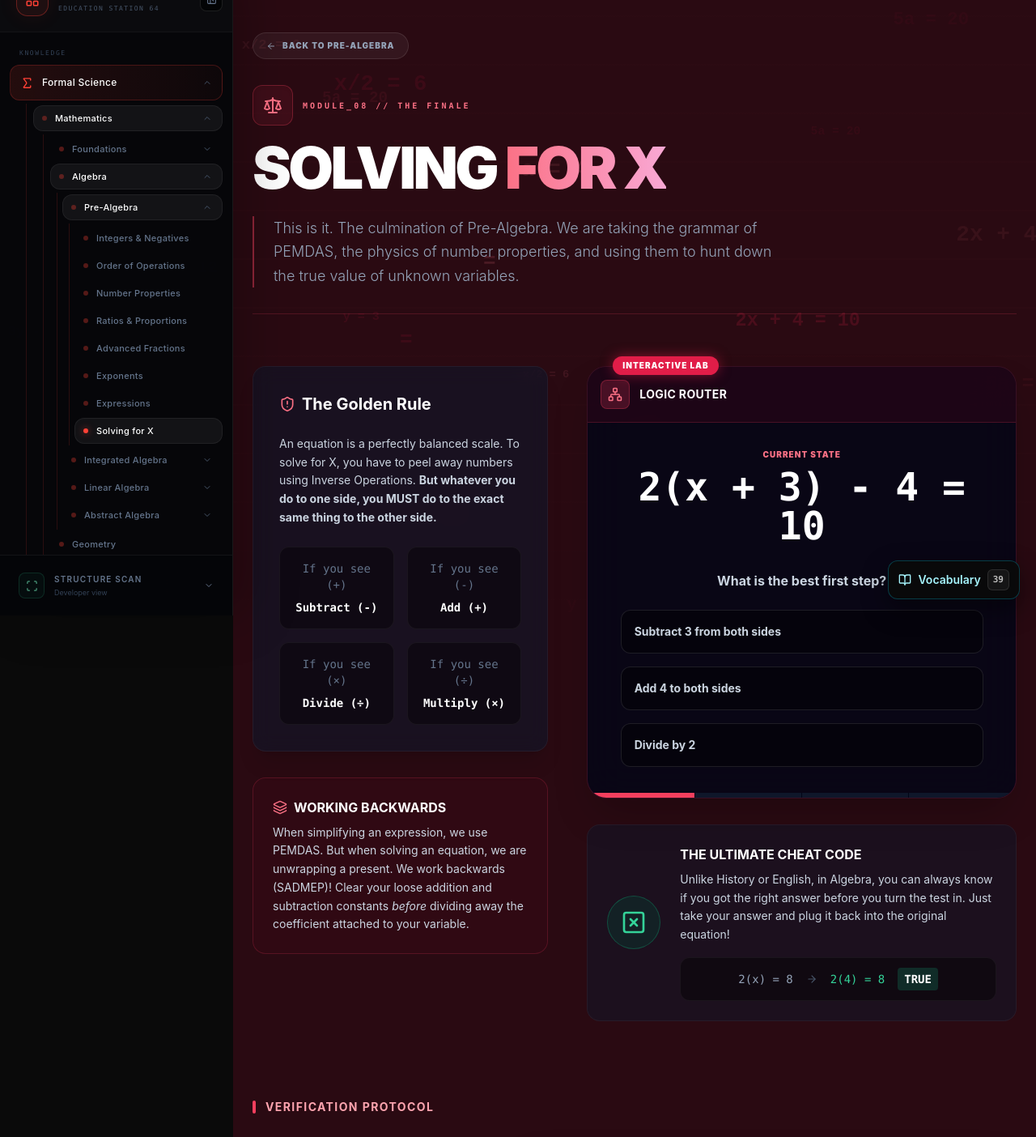
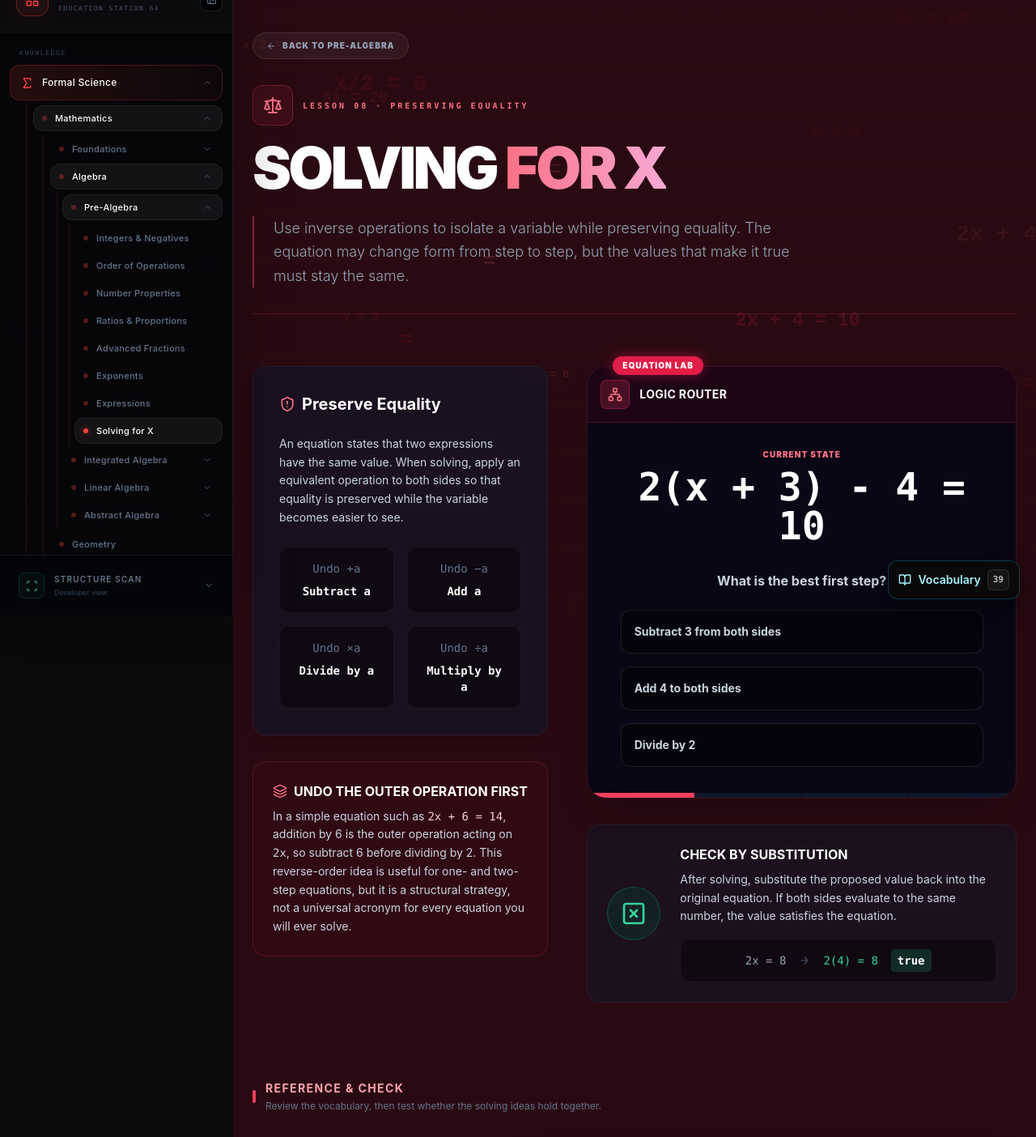
Before and after one commit to nickf723/ed-dev, a Next.js app: page /formal-science/mathematics/algebra/pre-algebra/equations in a window 1280 px wide. Shown: the part 40-1444 px from the top of the page at 81% size. Built offline with nearby package versions, Linux system fonts and the light colour scheme.

Commit message:
Clarify Solving for X instruction

```diff
--- a/app/formal-science/mathematics/algebra/pre-algebra/equations/page.tsx
+++ b/app/formal-science/mathematics/algebra/pre-algebra/equations/page.tsx
@@ -1,13 +1,17 @@
 "use client";
+
 import Link from "next/link";
 import EquationsBackground from "./_components/EquationsBackground";
 import EquationLogicLab from "./_components/EquationLogicLab";
 import {
-  ArrowLeft, Scale, ArrowRight, XSquare,
-  Layers, CheckCircle2, ShieldAlert
+  ArrowLeft,
+  ArrowRight,
+  CheckCircle2,
+  Layers,
+  Scale,
+  ShieldAlert,
+  XSquare,
 } from "lucide-react";
-
-// VERIFICATION PROTOCOL IMPORTS
 import Assessment from "@/app/_components/Assessment";
 import VocabApplet from "@/app/_components/VocabApplet";
 import { equationsVocab } from "@/app/_data/vocab/e/equations";
@@ -15,124 +19,114 @@ import { equationsQuiz } from "./_components/assessment";
 
 export default function EquationsPage() {
   return (
-    <main className="relative min-h-screen bg-[#2a0a12] text-slate-200 overflow-hidden font-sans selection:bg-rose-500/30 pb-32">
+    <main className="relative min-h-screen overflow-hidden bg-[#2a0a12] pb-32 font-sans text-slate-200 selection:bg-rose-500/30">
       <EquationsBackground />
-      <div className="absolute inset-0 bg-radial-vignette opacity-80 pointer-events-none z-0" />
+      <div className="pointer-events-none absolute inset-0 z-0 bg-radial-vignette opacity-80" />
 
       <div className="relative z-10 container mx-auto px-6 py-12">
-
-        {/* =========================================
-            HEADER
-        ========================================= */}
-        <header className="mb-16 border-b border-rose-500/20 pb-8 mt-8">
-            <Link href="/formal-science/mathematics/algebra/pre-algebra" className="inline-flex items-center gap-2 text-[10px] font-black uppercase tracking-widest text-slate-400 hover:text-white transition-colors mb-8 bg-white/5 px-4 py-2 rounded-full border border-white/10">
+        <header className="mb-16 mt-8 border-b border-rose-500/20 pb-8">
+          <Link
+            href="/formal-science/mathematics/algebra/pre-algebra"
+            className="mb-8 inline-flex items-center gap-2 rounded-full border border-white/10 bg-white/5 px-4 py-2 text-[10px] font-black uppercase tracking-widest text-slate-400 transition-colors hover:text-white"
+          >
             <ArrowLeft size={12} /> Back to Pre-Algebra
           </Link>
 
-          <div className="flex items-center gap-3 mb-4">
-            <span className="p-3 bg-rose-500/10 border border-rose-500/30 rounded-xl shadow-inner">
+          <div className="mb-4 flex items-center gap-3">
+            <span className="rounded-xl border border-rose-500/30 bg-rose-500/10 p-3 shadow-inner">
               <Scale className="text-rose-400" size={24} />
             </span>
-            <span className="text-[10px] font-mono uppercase tracking-[0.3em] text-rose-400 font-bold">
-              Module_08 // The Finale
+            <span className="font-mono text-[10px] font-bold uppercase tracking-[0.3em] text-rose-400">
+              Lesson 08 · Preserving Equality
             </span>
           </div>
-          <h1 className="text-5xl md:text-7xl font-black text-white tracking-tighter uppercase leading-none">
-            SOLVING <span className="text-transparent bg-clip-text bg-gradient-to-r from-rose-400 to-pink-300">FOR X</span>
+
+          <h1 className="text-5xl font-black uppercase leading-none tracking-tighter text-white md:text-7xl">
+            SOLVING <span className="bg-gradient-to-r from-rose-400 to-pink-300 bg-clip-text text-transparent">FOR X</span>
           </h1>
-          <p className="mt-6 text-slate-400 max-w-2xl text-lg font-light leading-relaxed border-l-2 border-rose-500/50 pl-6">
-            This is it. The culmination of Pre-Algebra. We are taking the grammar of PEMDAS, the physics of number properties, and using them to hunt down the true value of unknown variables.
+          <p className="mt-6 max-w-2xl border-l-2 border-rose-500/50 pl-6 text-lg font-light leading-relaxed text-slate-400">
+            Use inverse operations to isolate a variable while preserving equality. The equation may change form from step to step, but the values that make it true must stay the same.
           </p>
         </header>
 
-        <div className="grid grid-cols-1 lg:grid-cols-12 gap-12 mb-24">
-
-          {/* LEFT: THEORY */}
-          <div className="lg:col-span-5 space-y-8">
-
-            {/* The Golden Rule */}
-            <div className="p-8 bg-slate-900/60 border border-white/5 rounded-2xl backdrop-blur-md shadow-xl">
-              <h3 className="text-xl font-bold text-white mb-6 flex items-center gap-2">
-                <ShieldAlert size={20} className="text-rose-400" /> The Golden Rule
+        <div className="mb-24 grid grid-cols-1 gap-12 lg:grid-cols-12">
+          <div className="space-y-8 lg:col-span-5">
+            <div className="rounded-2xl border border-white/5 bg-slate-900/60 p-8 shadow-xl backdrop-blur-md">
+              <h3 className="mb-6 flex items-center gap-2 text-xl font-bold text-white">
+                <ShieldAlert size={20} className="text-rose-400" /> Preserve Equality
               </h3>
-              <p className="text-sm text-slate-300 leading-relaxed mb-6">
-                  An equation is a perfectly balanced scale. To solve for X, you have to peel away numbers using Inverse Operations. <strong>But whatever you do to one side, you MUST do to the exact same thing to the other side.</strong>
+              <p className="mb-6 text-sm leading-relaxed text-slate-300">
+                An equation states that two expressions have the same value. When solving, apply an equivalent operation to both sides so that equality is preserved while the variable becomes easier to see.
               </p>
 
               <div className="grid grid-cols-2 gap-4 font-mono text-sm">
-                  <div className="bg-black/40 p-4 rounded-xl border border-white/5 text-center">
-                      <div className="text-slate-500 mb-2">If you see (+)</div>
-                      <div className="text-white font-bold">Subtract (-)</div>
+                <div className="rounded-xl border border-white/5 bg-black/40 p-4 text-center">
+                  <div className="mb-2 text-slate-500">Undo +a</div>
+                  <div className="font-bold text-white">Subtract a</div>
                 </div>
-                  <div className="bg-black/40 p-4 rounded-xl border border-white/5 text-center">
-                      <div className="text-slate-500 mb-2">If you see (-)</div>
-                      <div className="text-white font-bold">Add (+)</div>
+                <div className="rounded-xl border border-white/5 bg-black/40 p-4 text-center">
+                  <div className="mb-2 text-slate-500">Undo −a</div>
+                  <div className="font-bold text-white">Add a</div>
                 </div>
-                  <div className="bg-black/40 p-4 rounded-xl border border-white/5 text-center">
-                      <div className="text-slate-500 mb-2">If you see (×)</div>
-                      <div className="text-white font-bold">Divide (÷)</div>
+                <div className="rounded-xl border border-white/5 bg-black/40 p-4 text-center">
+                  <div className="mb-2 text-slate-500">Undo ×a</div>
+                  <div className="font-bold text-white">Divide by a</div>
                 </div>
-                  <div className="bg-black/40 p-4 rounded-xl border border-white/5 text-center">
-                      <div className="text-slate-500 mb-2">If you see (÷)</div>
-                      <div className="text-white font-bold">Multiply (×)</div>
+                <div className="rounded-xl border border-white/5 bg-black/40 p-4 text-center">
+                  <div className="mb-2 text-slate-500">Undo ÷a</div>
+                  <div className="font-bold text-white">Multiply by a</div>
                 </div>
               </div>
             </div>
 
-            {/* SADMEP */}
-            <div className="p-6 bg-rose-950/20 border border-rose-500/20 rounded-2xl">
-                <h4 className="text-base font-bold text-white uppercase mb-2 flex items-center gap-2">
-                    <Layers size={18} className="text-rose-400" /> Working Backwards
+            <div className="rounded-2xl border border-rose-500/20 bg-rose-950/20 p-6">
+              <h4 className="mb-2 flex items-center gap-2 text-base font-bold uppercase text-white">
+                <Layers size={18} className="text-rose-400" /> Undo the outer operation first
               </h4>
-                <p className="text-sm text-slate-300 leading-relaxed">
-                    When simplifying an expression, we use PEMDAS. But when solving an equation, we are unwrapping a present. We work backwards (SADMEP)! Clear your loose addition and subtraction constants <em>before</em> dividing away the coefficient attached to your variable.
+              <p className="text-sm leading-relaxed text-slate-300">
+                In a simple equation such as <span className="font-mono text-rose-200">2x + 6 = 14</span>, addition by 6 is the outer operation acting on <span className="font-mono">2x</span>, so subtract 6 before dividing by 2. This reverse-order idea is useful for one- and two-step equations, but it is a structural strategy, not a universal acronym for every equation you will ever solve.
               </p>
             </div>
-
           </div>
 
-          {/* RIGHT: THE LABORATORY */}
-          <div className="lg:col-span-7 space-y-8">
+          <div className="space-y-8 lg:col-span-7">
             <div className="relative">
-                <div className="absolute -top-3 left-8 bg-rose-600 text-white text-[10px] font-black uppercase tracking-widest px-3 py-1 rounded-full shadow-[0_0_15px_rgba(225,29,72,0.5)] z-20">
-                    Interactive Lab
+              <div className="absolute -top-3 left-8 z-20 rounded-full bg-rose-600 px-3 py-1 text-[10px] font-black uppercase tracking-widest text-white shadow-[0_0_15px_rgba(225,29,72,0.5)]">
+                Equation Lab
               </div>
-
               <EquationLogicLab />
             </div>
 
-            {/* Substitution Check */}
-            <div className="p-6 bg-slate-900/50 border border-white/5 rounded-2xl flex flex-col md:flex-row items-center gap-6">
-               <div className="p-4 bg-emerald-900/30 rounded-full border border-emerald-500/30 shrink-0">
+            <div className="flex flex-col items-center gap-6 rounded-2xl border border-white/5 bg-slate-900/50 p-6 md:flex-row">
+              <div className="shrink-0 rounded-full border border-emerald-500/30 bg-emerald-900/30 p-4">
                 <XSquare size={32} className="text-emerald-400" />
               </div>
               <div>
-                   <h4 className="text-base font-bold text-white uppercase mb-2">The Ultimate Cheat Code</h4>
-                   <p className="text-sm text-slate-300 leading-relaxed mb-4">
-                       Unlike History or English, in Algebra, you can always know if you got the right answer before you turn the test in. Just take your answer and plug it back into the original equation!
+                <h4 className="mb-2 text-base font-bold uppercase text-white">Check by Substitution</h4>
+                <p className="mb-4 text-sm leading-relaxed text-slate-300">
+                  After solving, substitute the proposed value back into the original equation. If both sides evaluate to the same number, the value satisfies the equation.
                 </p>
-                   <div className="bg-black/40 px-4 py-3 rounded-xl font-mono text-sm border border-white/5 text-center flex items-center justify-center gap-4">
-                       <span className="text-slate-400">2(x) = 8</span>
-                       <ArrowRight size={14} className="text-slate-600"/>
+                <div className="flex items-center justify-center gap-4 rounded-xl border border-white/5 bg-black/40 px-4 py-3 text-center font-mono text-sm">
+                  <span className="text-slate-400">2x = 8</span>
+                  <ArrowRight size={14} className="text-slate-600" />
                   <span className="text-emerald-400">2(4) = 8</span>
-                       <span className="text-white font-bold bg-emerald-500/20 px-2 py-1 rounded">TRUE</span>
+                  <span className="rounded bg-emerald-500/20 px-2 py-1 font-bold text-white">true</span>
+                </div>
+              </div>
             </div>
           </div>
         </div>
 
+        <section className="mt-auto">
+          <div className="mb-8 flex items-center gap-3">
+            <div className="h-4 w-1 rounded-full bg-rose-500" />
+            <div>
+              <h2 className="text-sm font-bold uppercase tracking-widest text-rose-300">Reference & Check</h2>
+              <p className="mt-1 text-xs text-slate-500">Review the vocabulary, then test whether the solving ideas hold together.</p>
             </div>
           </div>
 
-        {/* =========================================
-            VERIFICATION PROTOCOL
-        ========================================= */}
-        <section className="mt-auto">
-            <div className="flex items-center gap-3 mb-8">
-                <div className="h-4 w-1 bg-rose-500 rounded-full" />
-                <h2 className="text-sm font-bold text-rose-300 uppercase tracking-widest">Verification Protocol</h2>
-            </div>
-
-            <div className="grid grid-cols-1 lg:grid-cols-3 gap-8">
+          <div className="grid grid-cols-1 gap-8 lg:grid-cols-3">
             <div className="col-span-1">
               <VocabApplet
                 currentDomain="Equations"
@@ -142,7 +136,7 @@ export default function EquationsPage() {
             </div>
             <div className="col-span-1 lg:col-span-2">
               <Assessment
-                        title="Knowledge Check: Logic & Strategy"
+                title="Solving Equations Checkpoint"
                 questions={equationsQuiz || []}
                 accentColor="rose"
                 onComplete={(score, total) => console.log(`Equations Quiz Scored: ${score}/${total}`)}
@@ -151,22 +145,22 @@ export default function EquationsPage() {
           </div>
         </section>
 
-        {/* =========================================
-            FOOTER / NAVIGATION
-        ========================================= */}
-        <div className="mt-24 pt-12 border-t border-white/10 flex flex-col md:flex-row items-center justify-between gap-8">
+        <div className="mt-24 flex flex-col items-center justify-between gap-8 border-t border-white/10 pt-12 md:flex-row">
           <div className="flex items-center gap-4">
-                <div className="w-16 h-16 rounded-full bg-rose-500/10 border border-rose-500/20 flex items-center justify-center text-rose-400">
+            <div className="flex h-16 w-16 items-center justify-center rounded-full border border-rose-500/20 bg-rose-500/10 text-rose-400">
               <CheckCircle2 size={32} />
             </div>
             <div>
-                    <h3 className="text-xl font-black text-white">Pre-Algebra Complete!</h3>
-                    <p className="text-zinc-400 text-sm font-light">You are ready to graduate into true algebraic abstraction.</p>
+              <h3 className="text-xl font-black text-white">Continue into Integrated Algebra</h3>
+              <p className="text-sm font-light text-zinc-400">Use the same equality-preserving ideas with lines, systems, inequalities, functions, and polynomials.</p>
             </div>
           </div>
 
-            <Link href="/formal-science/mathematics/algebra/elementary-algebra" className="group flex items-center gap-3 bg-white text-black px-8 py-4 rounded-full font-black uppercase tracking-widest hover:bg-rose-100 transition-all hover:scale-105 active:scale-95 shadow-xl">
-                Start: Elementary Algebra <ArrowRight size={18} className="group-hover:translate-x-1 transition-transform" />
+          <Link
+            href="/formal-science/mathematics/algebra/elementary-algebra"
+            className="group flex items-center gap-3 rounded-full bg-white px-8 py-4 font-black uppercase tracking-widest text-black shadow-xl transition-all hover:scale-105 hover:bg-rose-100 active:scale-95"
+          >
+            Next: Integrated Algebra <ArrowRight size={18} className="transition-transform group-hover:translate-x-1" />
           </Link>
         </div>
       </div>
```
Lines whose indentation alone changed are shown as unchanged.
